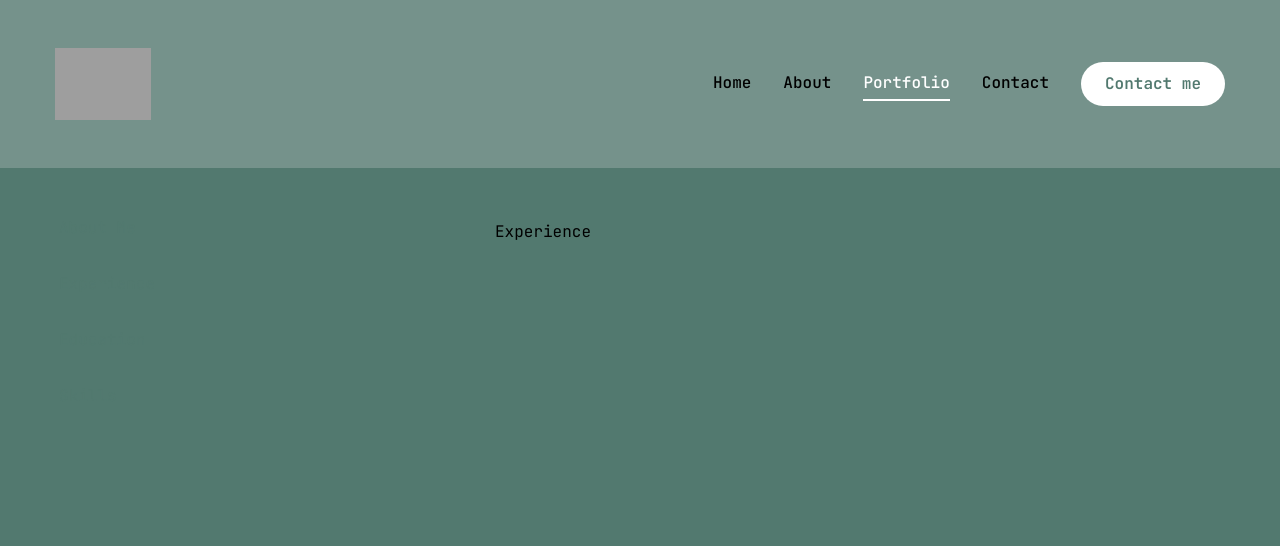
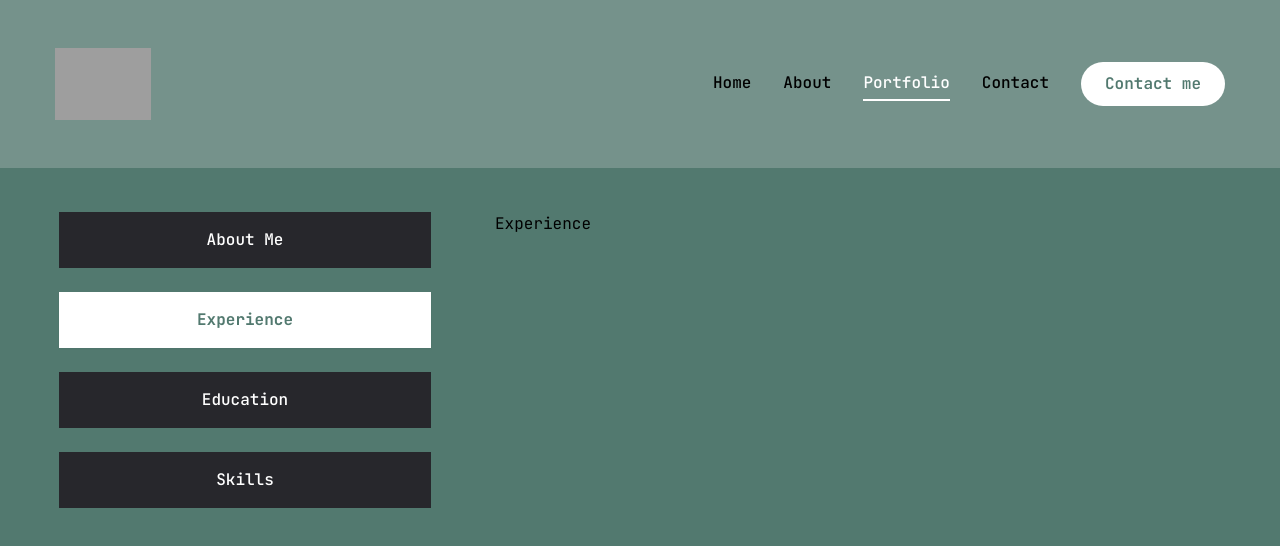
Before and after one commit to codingwithThato/Thato_Porfolio, a Next.js app in the folder thatokalagobe/: page /portfolio in a window 1280 px wide. Shown: the top 546 px of the page. Built offline with nearby package versions, Linux system fonts and the light colour scheme; grey boxes are pictures that could not be loaded.

Commit message:
updated name of profile.png

```diff
--- a/thatokalagobe/components/Photo.jsx
+++ b/thatokalagobe/components/Photo.jsx
@@ -2,7 +2,7 @@
 
 import { motion } from "framer-motion";
 import Image from "next/image";
-import Profile from "../components/profile.PNG";
+import Profile from "../components/profile.png";
 
 const Photo = () => {
   return <div className="w-full h-full relative">
--- a/thatokalagobe/components/ui/tabs.jsx
+++ b/thatokalagobe/components/ui/tabs.jsx
@@ -22,7 +22,7 @@
   <TabsPrimitive.Trigger
     ref={ref}
     className={cn(
-      "inline-flex ",
+      "inline-flex items-center w-full bg-[#27272c] justify-center whitespace-nowrap text-white rounded-lg p-3 text-balance font-medium ring-offset-white transaction-all disabled:pointer-events-none disabled:opacity-50 data-[state=active]:bg-accent  data-[state=active]:text-primary  data-[state=active]:font-bold  data-[state=active]:shadow-sm",
       className
     )}
     {...props} />
@@ -33,7 +33,7 @@
   <TabsPrimitive.Content
     ref={ref}
     className={cn(
-      "mt-2 ring-offset-background focus-visible:outline-none focus-visible:ring-2 focus-visible:ring-ring focus-visible:ring-offset-2",
+      "min-h-[480px] ring-offset-background focus-visible:outline-none focus-visible:ring-2 focus-visible:ring-ring focus-visible:ring-offset-2",
       className
     )}
     {...props} />
```
